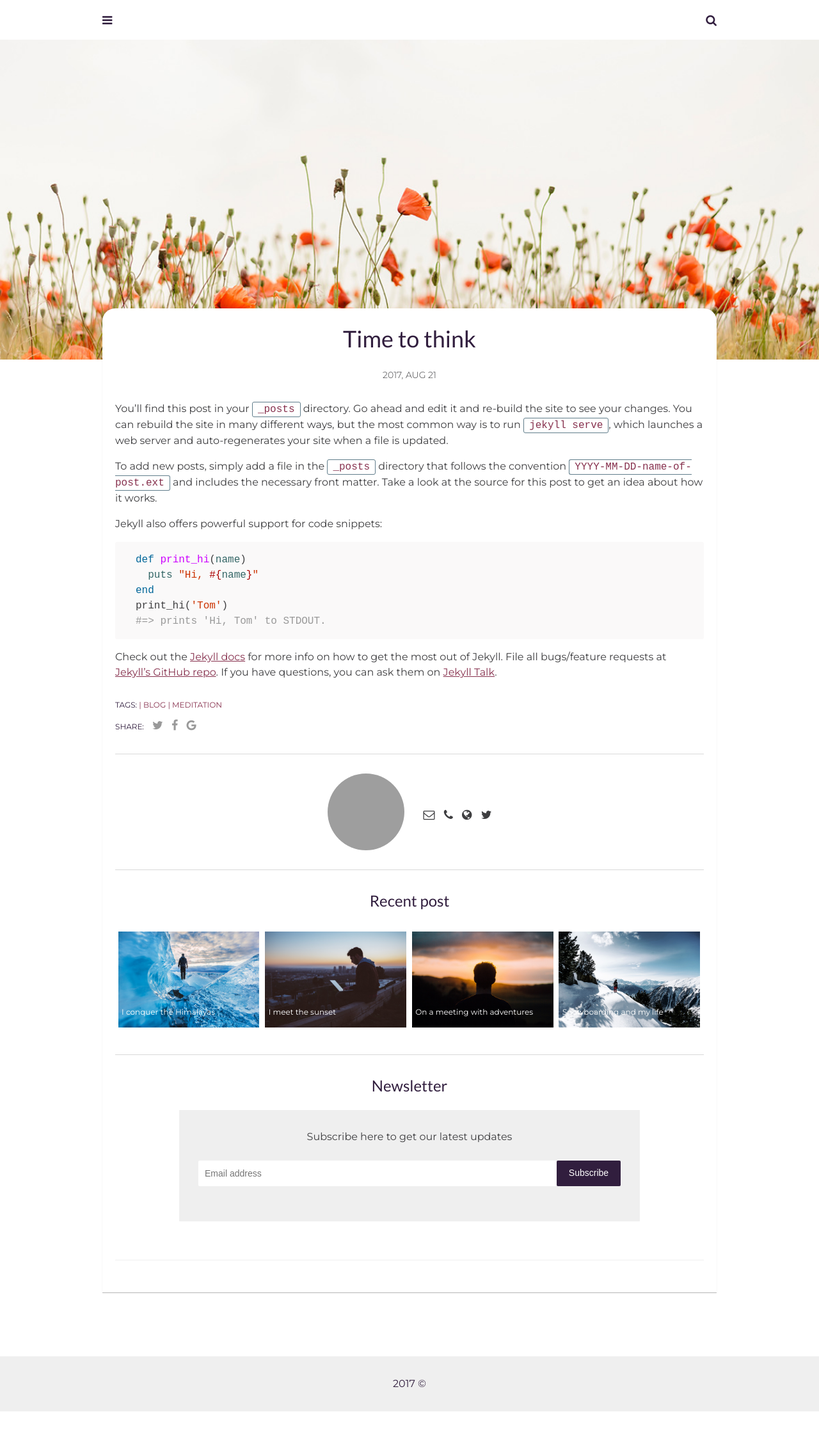
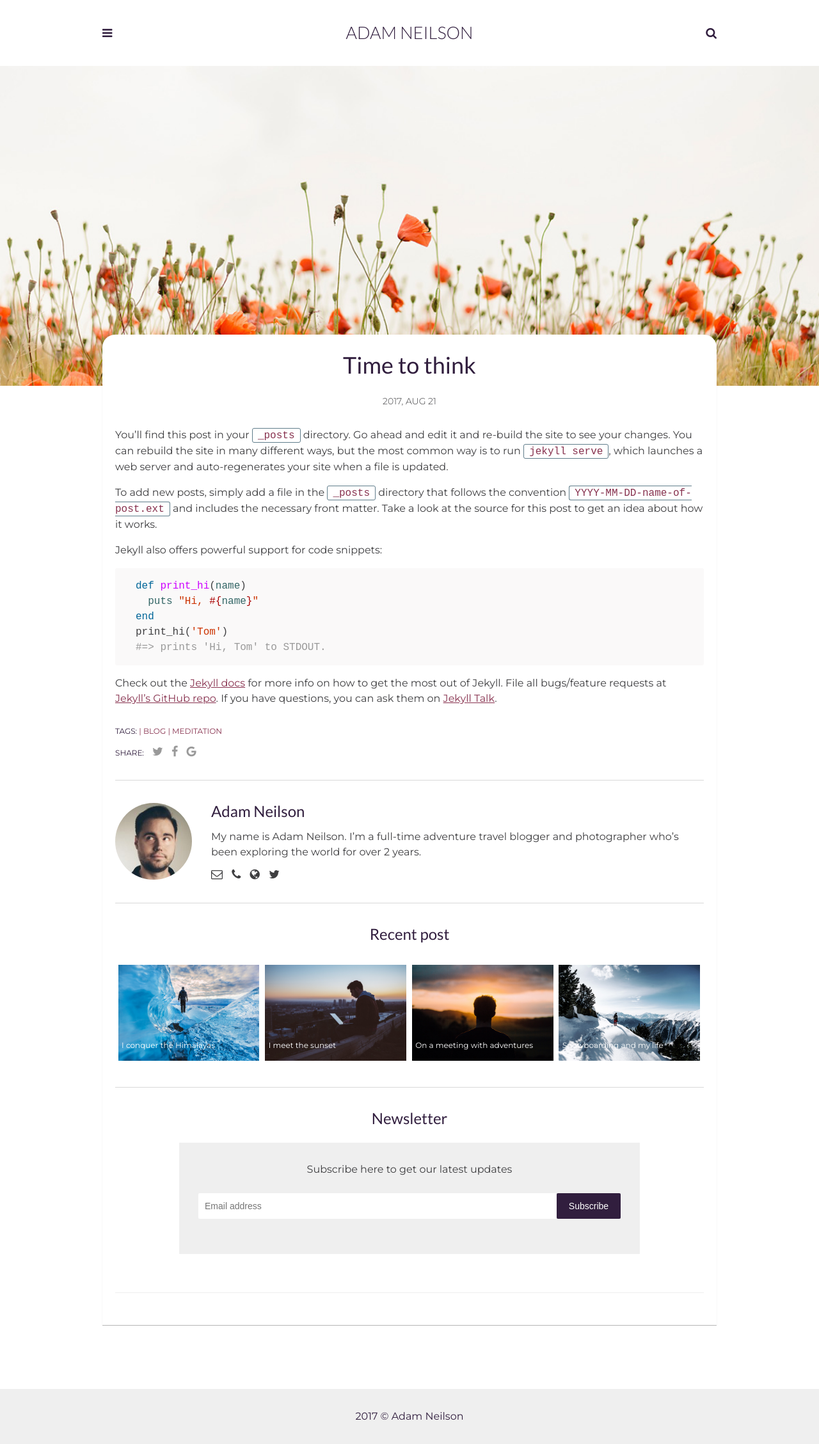
Before and after one commit to griffent/griffent.github.io, a Jekyll site: the page built from _posts/2017-08-21-time-to-think.markdown, in a window 1280 px wide. Shown: the whole page at 64% size. Built offline with Jekyll 4.4.1, drawn with Linux system fonts in a browser that asks for light colours; comment, search, counter and statistics services are not loaded; grey boxes are pictures that could not be loaded.

Commit message:
change config

```diff
--- a/_config.yml
+++ b/_config.yml
@@ -1 +1,49 @@
 theme: jekyll-theme-slate
+title: lianlun
+email: your-email@domain.com
+description: > # this means to ignore newlines until "baseurl:"
+  Write an awesome description for your new site here. You can edit this
+  line in _config.yml. It will appear in your document head meta (for
+  Google search results) and in your feed.xml site description.
+permalink: ':title/'
+baseurl: "/adam-blog" # the subpath of your site, e.g. /blog
+url: "" # the base hostname & protocol for your site, e.g. http://example.com
+
+# Author settings
+author: Adam Neilson # add your name
+author-pic: adam-face.jpg
+about-author: My name is Adam Neilson. I’m a full-time adventure travel blogger and photographer who’s been exploring the world for over 2 years.
+
+# Contact links
+email: # Add your Email address
+phone: # Add your Phone number
+website: # Add your website, do not add http://
+linkedin: # Add your Linkedin handle
+github: artemsheludko # Add your Github handle
+twitter: '@artemsheludko_' # Add your Twitter handle
+facebook: # Add your Facebook handle
+instagram: # Add your Instagram handle
+pinterest: # Add your Pinterest handle
+
+# Newsletter
+mailchimp: # Add your MailChimp form identifier.
+
+# Disqus
+discus_identifier: mr-brown # Add your discus identifier
+
+# Tracker
+analytics: # Google Analytics
+
+# Paginate
+paginate: 6
+paginate_path: /page:num/
+
+# Build settings
+markdown: kramdown
+gems:
+  - jekyll-paginate
+  - jekyll-feed
+  - jekyll-sitemap
+
+include: [_pages]
+exclude: ["node_modules", "gulpfile.js", "package.json", "yarn.lock"]
```
